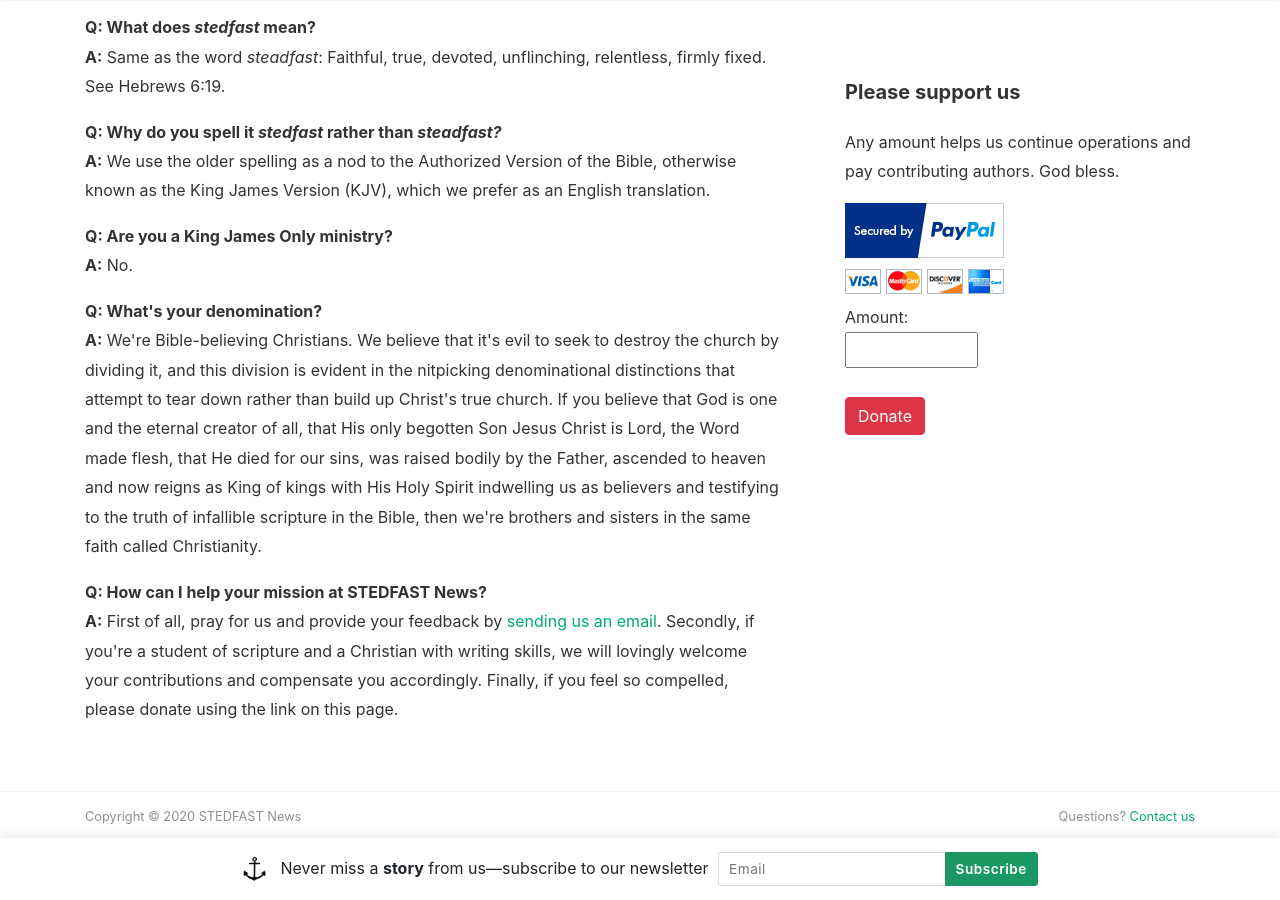
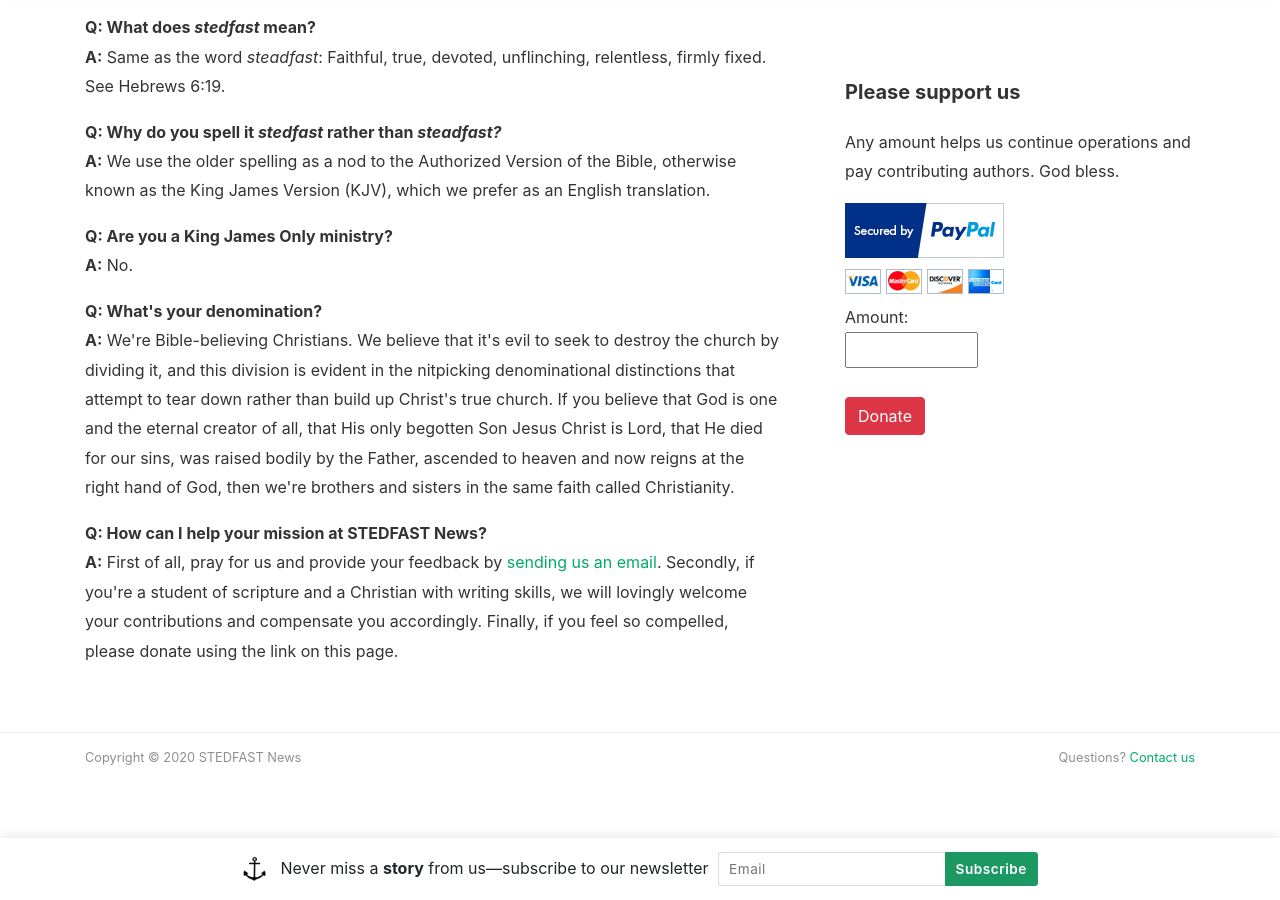
Before and after one commit to flashlightministries/stedfastnews, a Jekyll site: the page built from _pages/about.md, in a window 1280 px wide and 900 px high, scrolled down 1429 px. Built offline with Jekyll 4.4.1, drawn with Linux system fonts in a browser that asks for light colours; nearby versions of some CDN libraries.

Commit message:
Added content

```diff
--- a/_pages/about.md
+++ b/_pages/about.md
@@ -49,7 +49,7 @@ permalink: /about
   </p>
   <p>
     <b>Q: What's your denomination?</b><br>
-    <b>A:</b> We're Bible-believing Christians. We believe that it's evil to seek to destroy the church by dividing it, and this division is evident in the nitpicking denominational distinctions that attempt to tear down rather than build up Christ's true church. If you believe that God is one and the eternal creator of all, that His only begotten Son Jesus Christ is Lord, the Word made flesh, that He died for our sins, was raised bodily by the Father, ascended to heaven and now reigns as King of kings with His Holy Spirit indwelling us as believers and testifying to the truth of infallible scripture in the Bible, then we're brothers and sisters in the same faith called Christianity.
+    <b>A:</b> We're Bible-believing Christians. We believe that it's evil to seek to destroy the church by dividing it, and this division is evident in the nitpicking denominational distinctions that attempt to tear down rather than build up Christ's true church. If you believe that God is one and the eternal creator of all, that His only begotten Son Jesus Christ is Lord, that He died for our sins, was raised bodily by the Father, ascended to heaven and now reigns at the right hand of God, then we're brothers and sisters in the same faith called Christianity.
   </p>
   <p>
     <b>Q: How can I help your mission at STEDFAST News?</b><br>
```
